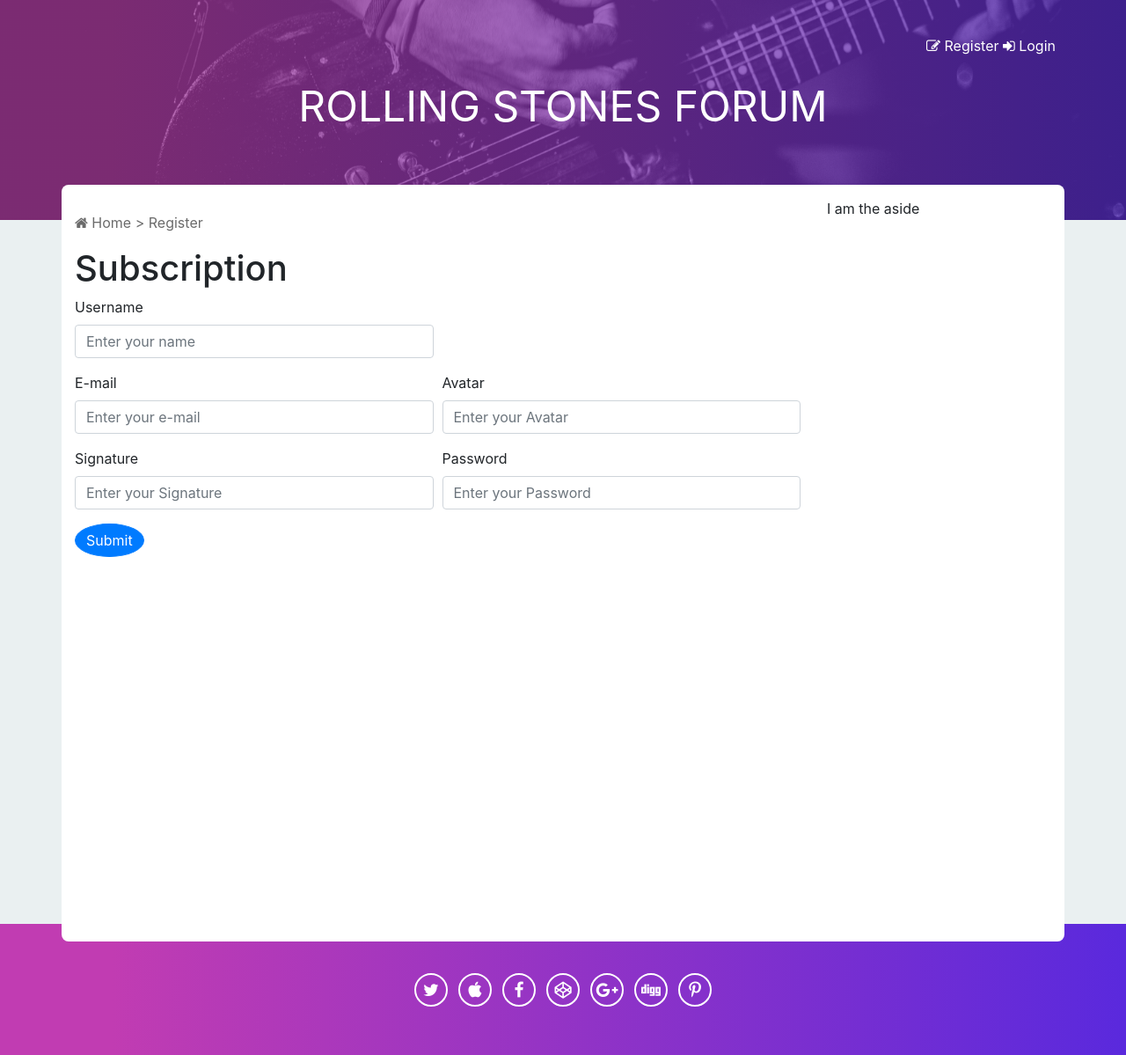
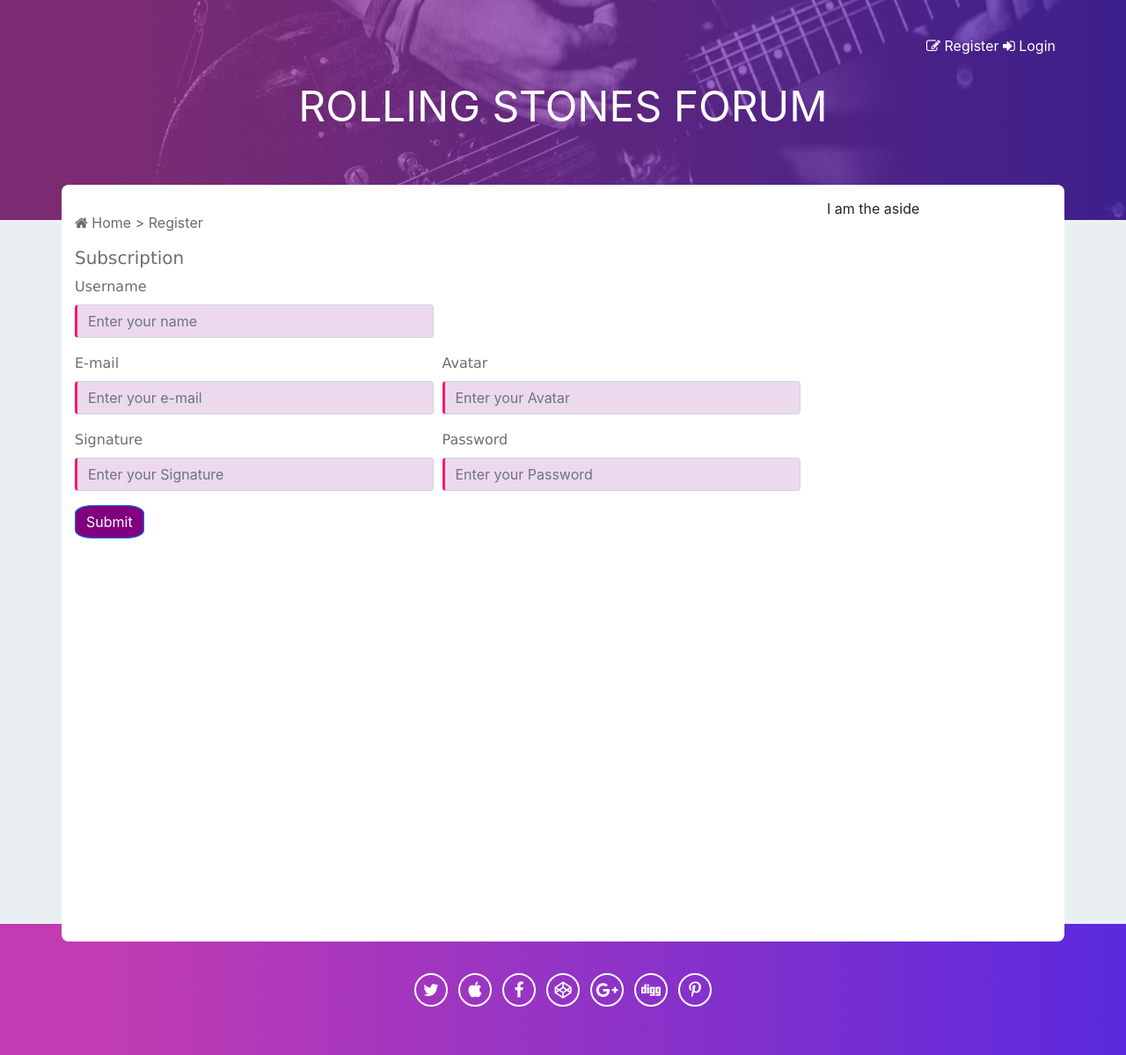
Before and after one commit to JonathanMaillard/BCBB-Forum, a PHP site: page /register.php in a window 1280 px wide. Shown: the top 1199 px of the page at 88% size. Run offline with PHP 8.4, Linux system fonts and the light colour scheme; style sheets or scripts are compiled from the project's sources.

Commit message:
last update gaetan

```diff
--- /dev/null
+++ b/css/form.css
@@ -0,0 +1,26 @@
+.btn {
+  background-color: purple;
+  border-radius: 25%;
+}
+
+.form-control {
+  background-color: #ecd9ed;
+  border-left: 3px solid #fa1873;
+}
+
+.form-control:hover {
+  border-left: 5px solid purple;
+}
+
+.title {
+  font-family: "Lucida Sans", "Lucida Sans Regular", "Lucida Grande", "Lucida Sans Unicode", Geneva, Verdana, sans-serif;
+  font-size: 20px;
+  color: #6e6d6d;
+}
+
+label {
+  font-family: "Lucida Sans", "Lucida Sans Regular", "Lucida Grande", "Lucida Sans Unicode", Geneva, Verdana, sans-serif;
+  color: #6e6d6d;
+}
+
+/*# sourceMappingURL=form.css.map */
--- a/css/form.scss
+++ b/css/form.scss
@@ -1,4 +1,29 @@
 .btn
 {
-    border-radius: 50%;
+    background-color: purple;
+    border-radius: 25%;
 }
+
+.form-control
+{
+    background-color: #ecd9ed;
+    border-left: 3px solid rgb(250, 24, 115);
+}
+
+.form-control:hover
+{
+    border-left: 5px solid purple;
+}
+
+.title
+{
+    font-family: "Lucida Sans", "Lucida Sans Regular", "Lucida Grande", "Lucida Sans Unicode", Geneva, Verdana, sans-serif;
+    font-size: 20px;
+    color: #6e6d6d;
+}
+
+label
+{
+    font-family: "Lucida Sans", "Lucida Sans Regular", "Lucida Grande", "Lucida Sans Unicode", Geneva, Verdana, sans-serif;
+    color: #6e6d6d;
+}
--- a/login.php
+++ b/login.php
@@ -12,9 +12,9 @@
     include "includes/header.php";
 ?>
 
-<h2>Login</h2>
+<h2 class="title">Login</h2>
 
- <form class="form" action="target_login.php" method="POST">
+<form class="form" action="target_login.php" method="POST">
 
     <div class="form-row">
         <div class="form-group col-md-6">
@@ -29,7 +29,7 @@
 
     <button type="submit" class="btn btn-primary">Submit</button>
 
- </form>
+</form>
 
 <?php
     include "includes/footer.php";
--- a/profile.php
+++ b/profile.php
@@ -20,7 +20,7 @@
 
 ?>
 
-<h2>Profile</h2>
+<h2 class="title">Profile</h2>
 
 <form class="form" action="target_profile.php" method="POST">
 
--- a/register.php
+++ b/register.php
@@ -13,7 +13,7 @@
 ?>
 
 
-<h1>Subscription</h1>
+<h2 class="title">Subscription</h1>
 
 <form class="form" action="target_register.php" method="POST">
 
```
Also changed, not shown: 1 other file.
